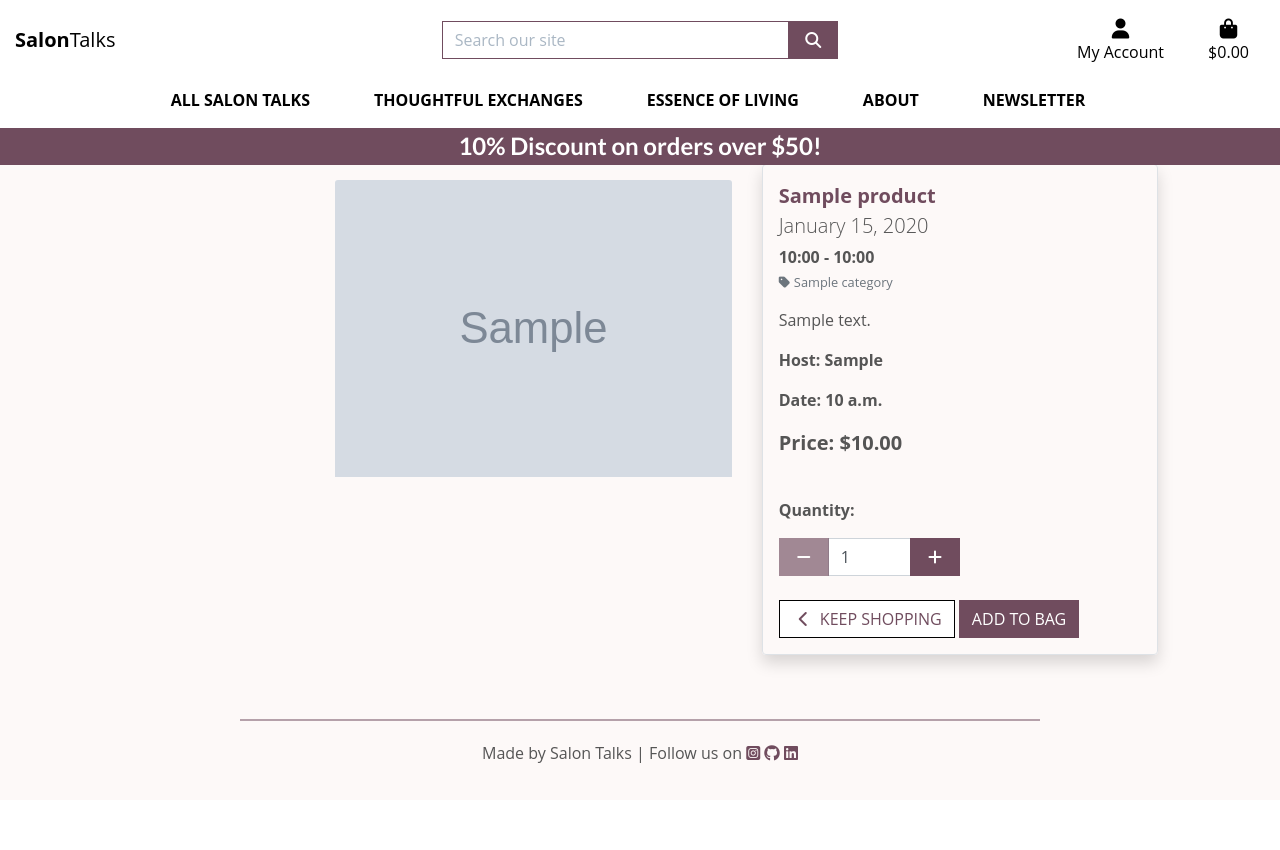
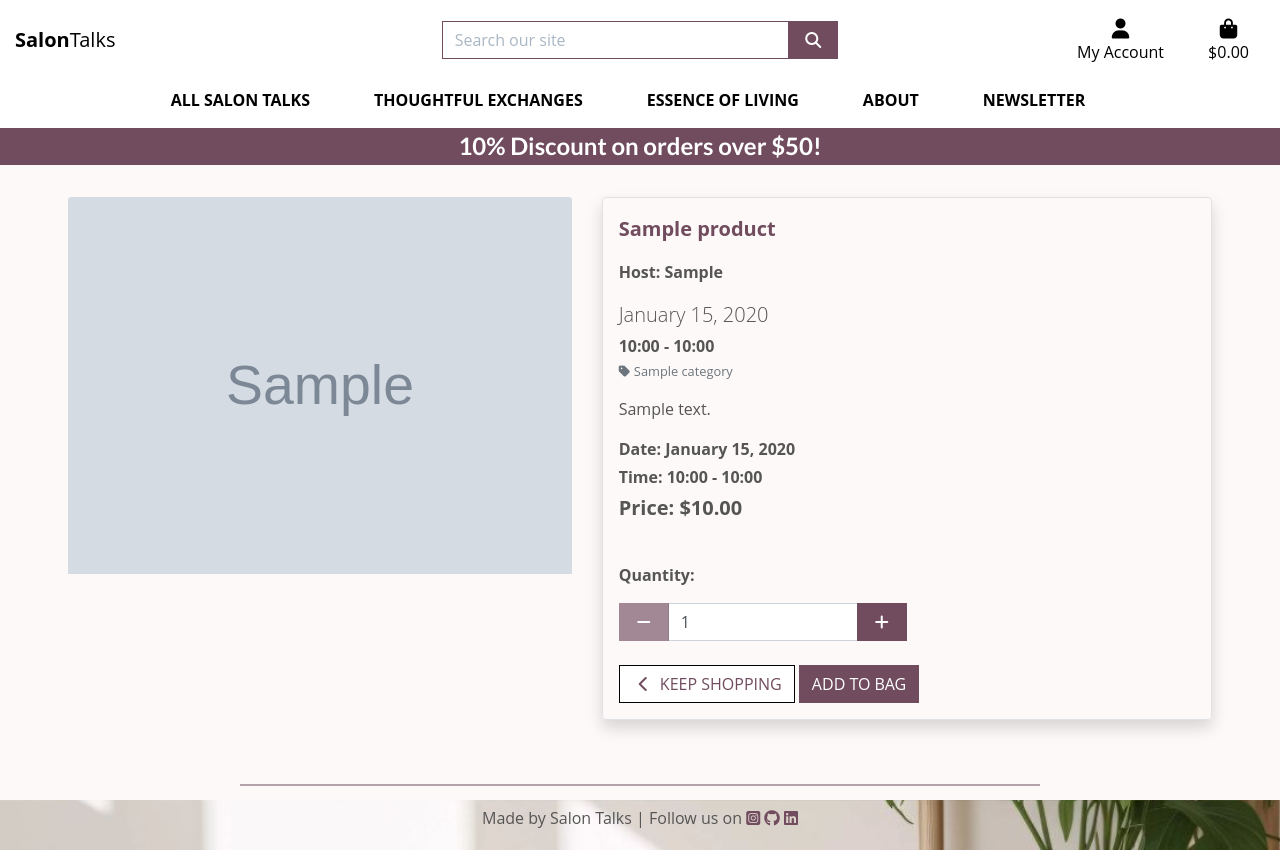
Before and after one commit to Josseyo/Salon, a Django app: page /products/1/ in a window 1280 px wide. Before the commit the page ends 763 px from the top, so only its background shows below. Run offline with Django 3.2, Linux system fonts and the light colour scheme; tables that the repository leaves empty hold one stand-in row (values such as "Sample post"); grey boxes marked "Sample" are stand-in pictures; parts of the project's set-up code (start-up, migrations or seed data) failed here and were passed over; some libraries are stand-ins or nearby versions.

Commit message:
format code, delete div in block page header, add h1, fix product detail column size

```diff
--- a/contact/templates/contact/contact_update_form.html
+++ b/contact/templates/contact/contact_update_form.html
@@ -3,11 +3,6 @@
 {% load crispy_forms_tags %}
 
 {% block page_header %}
-    <div class="container header-container">
-        <div class="row">
-            <div class="col"></div>
-        </div>
-    </div>
 {% endblock %}
 
 {% block content %}
--- a/home/templates/home/index.html
+++ b/home/templates/home/index.html
@@ -2,11 +2,6 @@
 {% load static %}
 
 {% block page_header %}
-    <div class="container header-container">
-        <div class="row">
-            <div class="col"></div>
-        </div>
-    </div>
 {% endblock %}
 
 {% block content %}
--- a/products/templates/products/product_detail.html
+++ b/products/templates/products/product_detail.html
@@ -2,18 +2,13 @@
 {% load static %}
 
 {% block page_header %}
-    <div class="container header-container">
-        <div class="row">
-            <div class="col"></div>
-        </div>
-    </div>
 {% endblock %}
 
 {% block content %}
     <div class="overlay"></div>
     <div class="container-fluid">
-        <div class="row justify-content-center">
-            <div class="col-12 col-md-6 col-lg-4 offset-lg-2 mb-4">
+        <div class="row justify-content-center mt-3">
+            <div class="col-12 col-md-6 col-lg-5 mb-4">
                 <div class="image-container my-3">
                     {% if product.image %}
                         <a href="{{ product.image.url }}" target="_blank">
@@ -26,9 +21,11 @@
                     {% endif %}
                 </div>
             </div>
-            <div class="col-12 col-md-6 col-lg-4 mb-4">
+
+            <div class="col-12 col-md-6 col-lg-6 mt-3 mb-4">
                 <div class="product-details-container p-3 border rounded shadow">
                     <p class="lead mb-0 text-left font-weight-bold" style="color: #704c5eff;">{{ product.name }}</p>
+                    <p class="mt-3 font-weight-bold">Host: {{ product.host }}</p>
                     <p class="lead mb-1">{{ product.event_date|date:"F d, Y" }}</p>
                     <p class="mb-1 font-weight-bold">{{ product.start_time|time:"H:i" }} - {{ product.end_time|time:"H:i" }}</p>
 
@@ -48,8 +45,9 @@
                     {% endif %}
 
                     <p class="mt-3">{{ product.description }}</p>
-                    <p class="mt-3 font-weight-bold">Host: {{ product.host }}</p>
-                    <p class="mt-3 font-weight-bold">Date: {{ product.start_time }}</p>
+                    <p class="mb-1 font-weight-bold">Date: {{ product.event_date|date:"F d, Y" }}</p>
+                    <p class="mb-1 font-weight-bold">Time: {{ product.start_time|time:"H:i" }} - {{ product.end_time|time:"H:i" }}</p>
+
                     <p class="lead mb-0 font-weight-bold">Price: ${{ product.price }}</p>
 
                     <form class="form mt-4" action="{% url 'add_to_bag' product.id %}" method="POST">
@@ -97,7 +95,6 @@
                     </form>
                 </div>
             </div>
-        </div>
     </div>
 {% endblock %}
 
--- a/templates/base.html
+++ b/templates/base.html
@@ -46,7 +46,7 @@
 </head>
 
 <body>
-    <header class="container-fluid fixed-top">
+    <header class="container-fluid">
         <div id="topnav" class="row bg-white pt-lg-2 d-none d-lg-flex">
             <div class="col-12 col-lg-4 my-auto py-1 py-lg-0 text-center text-lg-left">
                 <a class="navbar-brand" href="{% url 'home' %}">
```
Also changed, not shown: about/templates/about/about.html (+2 -6 lines), bag/templates/bag/bag.html (+7 -14 lines), checkout/templates/checkout/checkout.html (+3 -7 lines), checkout/templates/checkout/checkout_success.html (+9 -16 lines), contact/templates/contact/contact_confirm_delete.html (+3 -7 lines), contact/templates/contact/contact_form.html (+4 -9 lines), contact/templates/contact/contact_list.html (+5 -7 lines), contact/templates/contact/contact_success.html (+2 -7 lines), faq/templates/faq/faq.html (+1 -7 lines), products/templates/products/products.html (+2 -6 lines), profiles/templates/profiles/profile.html (+3 -8 lines), subscribe/templates/subscribe/subscribe.html (+1 -6 lines).
